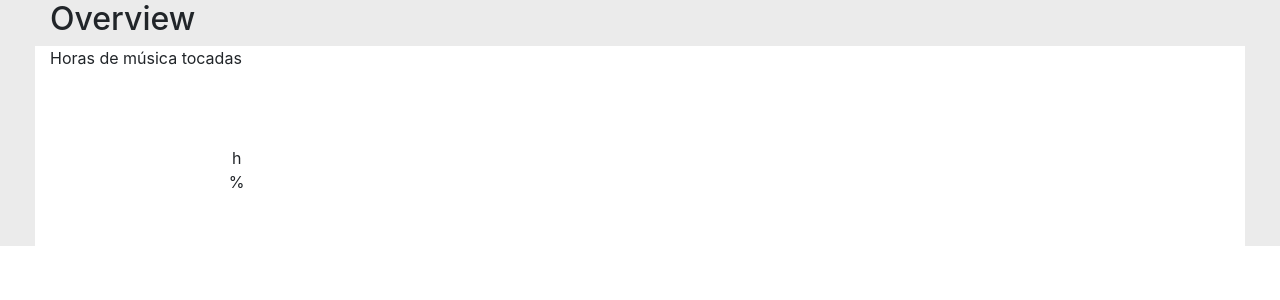
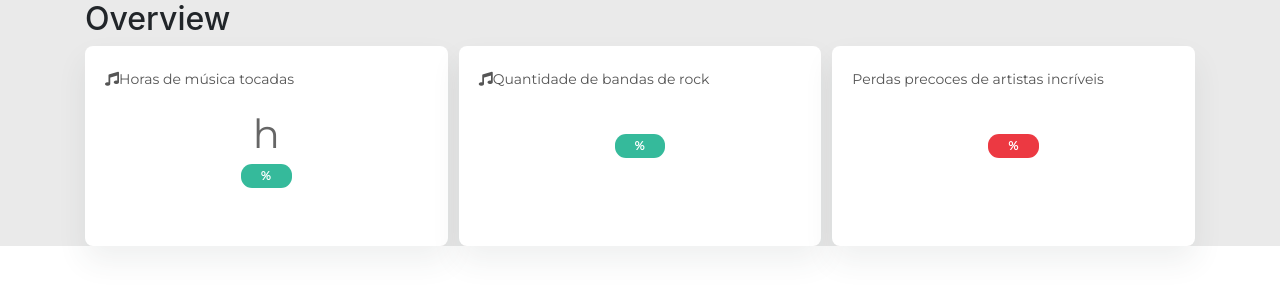
Before and after one commit to igorthurow/layout-challenge-01, a React (Create React App) app: page / in a window 1280 px wide. Shown: the top 300 px of the page. Built offline with nearby package versions, Linux system fonts and the light colour scheme; no server answers.

Commit message:
Create Cards

```diff
--- a/package.json
+++ b/package.json
@@ -3,6 +3,7 @@
   "version": "0.1.0",
   "private": true,
   "dependencies": {
+    "normalize.css": "^8.0.1",
     "react": "^16.6.3",
     "react-dom": "^16.6.3",
     "react-scripts": "2.1.1",
--- a/public/index.html
+++ b/public/index.html
@@ -4,10 +4,9 @@
 <head>
   <meta charset="utf-8">
   <meta name="viewport" content="width=device-width, initial-scale=1, shrink-to-fit=no">
-  <!-- Bootstrap -->
-  <link rel="stylesheet" href="https://stackpath.bootstrapcdn.com/bootstrap/4.1.0/css/bootstrap.min.css" integrity="sha384-9gVQ4dYFwwWSjIDZnLEWnxCjeSWFphJiwGPXr1jddIhOegiu1FwO5qRGvFXOdJZ4"
-    crossorigin="anonymous">
-
+  <link href="https://fonts.googleapis.com/css?family=Montserrat" rel="stylesheet">
+  <link rel="stylesheet" href="https://use.fontawesome.com/releases/v5.5.0/css/all.css">
+  <link rel="stylesheet" href="https://stackpath.bootstrapcdn.com/bootstrap/4.1.3/css/bootstrap.min.css">
   <title>pmweb challenge</title>
 </head>
 
--- a/src/App.css
+++ b/src/App.css
@@ -1,15 +1,58 @@
-.main {
-  padding: 0 50px;
-  background-color: #EBEBEB;
+.cards {
+  display: flex;
+  justify-content: space-between;
+  flex-direction: column;
 }
-.main .cards .cards-item {
+@media screen and (min-width: 768px) {
+  .cards {
+    flex-direction: row;
+  }
+}
+.cards .cards-item {
+  display: flex;
+  width: 100%;
+  height: 200px;
+  position: relative;
+  border-radius: 8px;
+  box-shadow: 0px 15px 30px rgba(51, 58, 69, 0.08);
   background-color: #fff;
-  height: 200px;
 }
-.main .cards .cards-item .tests {
-  height: 100%;
+.cards .cards-item:not(:last-child) {
+  margin-right: 11px;
+}
+.cards .cards-item .cards-item-title {
+  font-family: 'Montserrat', sans-serif;
+  top: 23px;
+  left: 20px;
+  position: absolute;
+  font-size: 14px;
+  color: #555555;
+}
+.cards .cards-item .cards-item-wrapper {
   display: flex;
   flex-direction: column;
   align-items: center;
   justify-content: center;
+  width: 100%;
 }
+.cards .cards-item .cards-item-wrapper .cards-item-value {
+  font-family: 'Montserrat', sans-serif;
+  font-size: 40px;
+  color: #666666;
+}
+.cards .cards-item .cards-item-wrapper .cards-item-difference {
+  letter-spacing: 1px;
+  font-family: 'Montserrat', sans-serif;
+  font-size: 12px;
+  background-color: #35ba9b;
+  border-radius: 11px;
+  font-weight: bold;
+  color: #fff;
+  padding: 3px 20px;
+}
+.cards .cards-item .cards-item-wrapper .cards-item-difference.negative {
+  background-color: #ec3942;
+}
+.main {
+  background-color: #EAEAEA;
+}
--- a/src/App.jsx
+++ b/src/App.jsx
@@ -1,5 +1,6 @@
 
 import * as React from 'react'
+import { Cards } from './components/cards'
 
 export class App extends React.Component {
 	state = {
@@ -7,40 +8,39 @@ export class App extends React.Component {
 		hours: null,
 		musics: null
 	}
-	componentDidMount() {
-		const fetchData = (url) => (
-			fetch(url)
-				.then(res => res.json())
-				.then(out => out)
-		).catch(err => console.error(err))
-		fetchData('https://pmweb-dev.github.io/resumeCards.json').then(cards => this.setState({ cards: cards.cards }))
-		fetchData('https://pmweb-dev.github.io/hoursQuantity.json').then(hours => this.setState({ hours: hours }))
-		fetchData('https://pmweb-dev.github.io/musics.json').then(musics => this.setState({ musics: musics.musics }))
+	componentWillMount() {
+		const fetch = (url) => {
+			return new Promise(resolve => {
+				const request = new XMLHttpRequest()
+				request.open('GET', url)
+				request.responseType = 'json'
+				request.onload = () => {
+					if (request.readyState == 4) {
+						if (request.status == 200) {
+							resolve(request.response)
+						}
+					}
+				}
+				request.send()
+			})
+		}
+		Promise.all([
+			fetch('https://pmweb-dev.github.io/resumeCards.json'),
+			fetch('https://pmweb-dev.github.io/hoursQuantity.json'),
+			fetch('https://pmweb-dev.github.io/musics.json')
+		]).then(data => this.setState({
+			cards: data[0].cards,
+			hours: data[1],
+			musics: data[2].musics
+		}))
 	}
 	render() {
-		console.log(this.state)
 		return (
 			<div className="container-fluid main">
-				{
-					<div className="cards">
-						<h2>Overview</h2>
-						<div className="row">
-							<div className="col-md-4 cards-item">
-								<span className="cards-item-title">Horas de música tocadas</span>
-								<span className="tests">
-									<span className="cards-item-value">{this.state.cards && this.state.cards.hours_music.hours}h</span>
-									<span className="cards-item-difference">{this.state.cards && this.state.cards.hours_music.percent_diference}%</span>
-								</span>
-							</div>
-							<div className="col-md-4 cards-item">
-								{this.state.cards && this.state.cards.quantity_bands.bands}
-							</div>
-							<div className="col-md-4 cards-item">
-								{this.state.cards && this.state.cards.lost_artists.losts}
-							</div>
-						</div>
-					</div>
-				}
+				<div className="container">
+					<h2>Overview</h2>
+					<Cards cards={this.state.cards} />
+				</div>
 			</div>
 		)
 	}
--- a/src/App.less
+++ b/src/App.less
@@ -1,17 +1,6 @@
+@main-font: 'Montserrat';
+@import './layouts/cards.less';
+
 .main {
-	padding: 0 50px;
-  background-color: #EBEBEB;
-  .cards {
-    .cards-item {
-      background-color: #fff;
-      height: 200px;
-      .tests {
-        height: 100%;
-        display: flex;
-        flex-direction: column;
-        align-items: center;
-        justify-content: center;
-      }
-    }
-  }
+  background-color: #EAEAEA;
 }
--- /dev/null
+++ b/src/components/cards.jsx
@@ -0,0 +1,41 @@
+import * as React from 'react'
+
+export const Cards = (props) => {
+	return (
+		<div className="cards">
+			<div className="cards-item">
+				<span className="cards-item-title"><i className="fas fa-music"></i>Horas de música tocadas</span>
+				<span className="cards-item-wrapper">
+					<span className="cards-item-value">
+						{props.cards && props.cards.hours_music.hours}h
+								</span>
+					<span className="cards-item-difference">
+						{props.cards && props.cards.hours_music.percent_diference}%
+								</span>
+				</span>
+			</div>
+			<div className="cards-item">
+				<span className="cards-item-title"><i className="fas fa-music"></i>Quantidade de bandas de rock</span>
+				<span className="cards-item-wrapper">
+					<span className="cards-item-value">
+						{props.cards && props.cards.lost_artists.losts}
+					</span>
+					<span className="cards-item-difference">
+						{props.cards && props.cards.lost_artists.percent_diference}%
+								</span>
+				</span>
+			</div>
+			<div className="cards-item">
+				<span className="cards-item-title">Perdas precoces de artistas incríveis</span>
+				<span className="cards-item-wrapper">
+					<span className="cards-item-value">
+						{props.cards && props.cards.quantity_bands.bands}
+					</span>
+					<span className="cards-item-difference negative">
+						{props.cards && props.cards.quantity_bands.percent_diference}%
+								</span>
+				</span>
+			</div>
+		</div>
+	)
+}
--- /dev/null
+++ b/src/layouts/cards.less
@@ -0,0 +1,54 @@
+@main-font: 'Montserrat';
+.cards {
+	display: flex;
+	justify-content: space-between;
+	flex-direction: column;
+	@media screen and (min-width: 768px) {
+		flex-direction: row;
+	}
+	.cards-item {
+		display: flex;
+		width: 100%;
+		height: 200px;
+		position: relative;
+		border-radius: 8px;
+		box-shadow: 0px 15px 30px rgba(51, 58, 69, 0.08);
+		background-color: #fff;
+		&:not(:last-child) {
+			margin-right: 11px;
+		}
+		.cards-item-title {
+			font-family: @main-font, sans-serif;
+			top: 23px;
+			left: 20px;
+			position: absolute;
+			font-size: 14px;
+			color: #555555;
+		}
+		.cards-item-wrapper {
+			display: flex;
+			flex-direction: column;
+			align-items: center;
+			justify-content: center;
+			width: 100%;
+			.cards-item-value {
+				font-family: @main-font, sans-serif;
+				font-size: 40px;
+				color: #666666;
+			}
+			.cards-item-difference {
+				letter-spacing: 1px;
+				font-family: @main-font, sans-serif;
+				font-size: 12px;
+				background-color: #35ba9b;
+				border-radius: 11px;
+				font-weight: bold;
+				color: #fff;
+				padding: 3px 20px;
+				&.negative {
+					background-color: #ec3942;
+				}
+			}
+		}
+	}
+}
```
Also changed, not shown: 1 other file (tests, documents, lock files or other folders).
